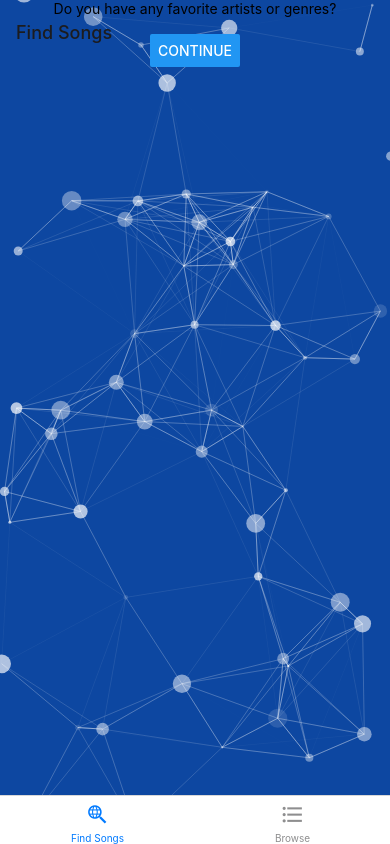
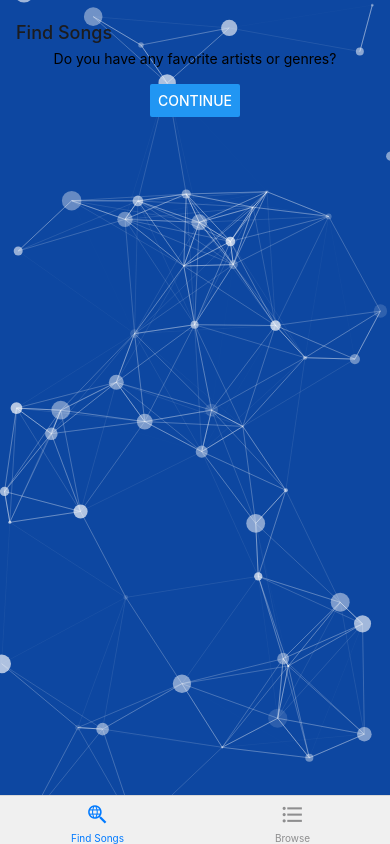
Before and after one commit to aloshon/theadvocator, a React Native app: screen / in a window 390 px wide. Built offline with nearby package versions, Linux system fonts and the light colour scheme.

Commit message:
need new tabs

```diff
--- a/App.tsx
+++ b/App.tsx
@@ -85,8 +85,19 @@ export default function App() {
     // starting from v2 you can add only the features you need reducing the bundle size
     await loadFull(engine);
   }, []);
+  const particlesInit2 = useCallback(async (engine: Engine) => {
+    console.log(engine);
+
+    // you can initialize the tsParticles instance (engine) here, adding custom shapes or presets
+    // this loads the tsparticles package bundle, it's the easiest method for getting everything ready
+    // starting from v2 you can add only the features you need reducing the bundle size
+    await loadFull(engine);
+  }, []);
 
   const particlesLoaded = useCallback(async (container: Container | undefined) => {
+      await console.log(container);
+  }, []);
+  const particlesLoaded2 = useCallback(async (container: Container | undefined) => {
       await console.log(container);
   }, []);
 
@@ -98,6 +109,8 @@ export default function App() {
         <Tab.Navigator
         screenOptions={{
           headerTransparent: true,
+          tabBarActiveBackgroundColor: currentTheme.background,
+          tabBarInactiveBackgroundColor: currentTheme.background,
         }}>
           <Tab.Screen options={{
             tabBarLabelPosition: "below-icon",
@@ -110,8 +123,8 @@ export default function App() {
               style={{ position: "absolute" }}
               height="100vh"
               width="100vw"
-              init={particlesInit}
-              loaded={particlesLoaded}
+              init={particlesInit2}
+              loaded={particlesLoaded2}
               options={particles}
             />
           </View>
@@ -121,7 +134,20 @@ export default function App() {
             tabBarLabelPosition: "below-icon",
             tabBarIcon: ({ color=currentTheme.primary, size=5 }) => (
             <MaterialCommunityIcons name="format-list-bulleted" color={color} size={size} />
-          )}} name="Browse" children={() => <Browse songs={songs} currentTheme={currentTheme} />} />
+          )}} name="Browse" children={() => <View style={{ position: "relative", overflow: "hidden" }}>
+            <View style={{ position: "absolute" }}>
+            <Particles
+              id="tsparticles"
+              style={{ position: "absolute" }}
+              height="100vh"
+              width="100vw"
+              init={particlesInit}
+              loaded={particlesLoaded}
+              options={particles}
+            />
+          </View>
+          <Browse songs={songs} currentTheme={currentTheme} />
+          </View>} />
         </Tab.Navigator>
       </NavigationContainer>
     </ThemeContext.Provider>
--- a/Prompts.tsx
+++ b/Prompts.tsx
@@ -14,13 +14,20 @@ export const Prompts: FC<PromptsProps> = ({setSongs, toggleThemes, themes, curre
   const styles = StyleSheet.create({
     container: {
       flex: 1,
+      display: 'flex',
       // backgroundColor: '#222',
       alignItems: 'center',
       justifyContent: 'center',
+      // height: "80vh",
+      // width: "100%",
+      flexDirection: 'column',
+      textAlign: 'center',
+      marginTop: '50px'
+
     },
     promptContainer: {
-      flex: 1,
-      backgroundColor: '#444',
+      display: "flex",
+      // backgroundColor: '#444',
       alignItems: 'center',
       justifyContent: 'center',
     },
@@ -42,7 +49,7 @@ export const Prompts: FC<PromptsProps> = ({setSongs, toggleThemes, themes, curre
   ];
   return (
     <View style={styles.container}>
-      <Text>{prompts[index]}</Text>
+      <Text style={styles.promptContainer}>{prompts[index]}</Text>
       <TextInput
         defaultValue={answers[index] || userInput}
         onChange={(event: React.ChangeEvent<HTMLInputElement>) => {
```
